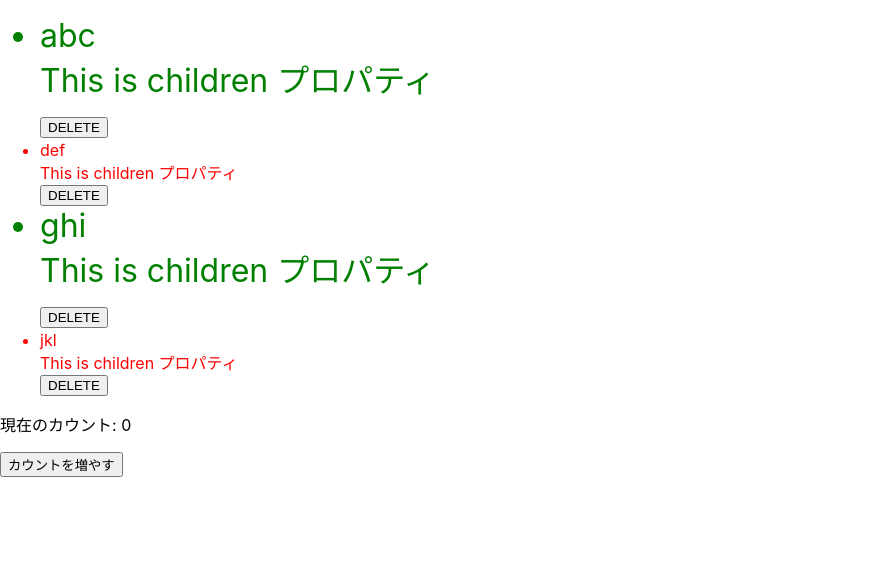
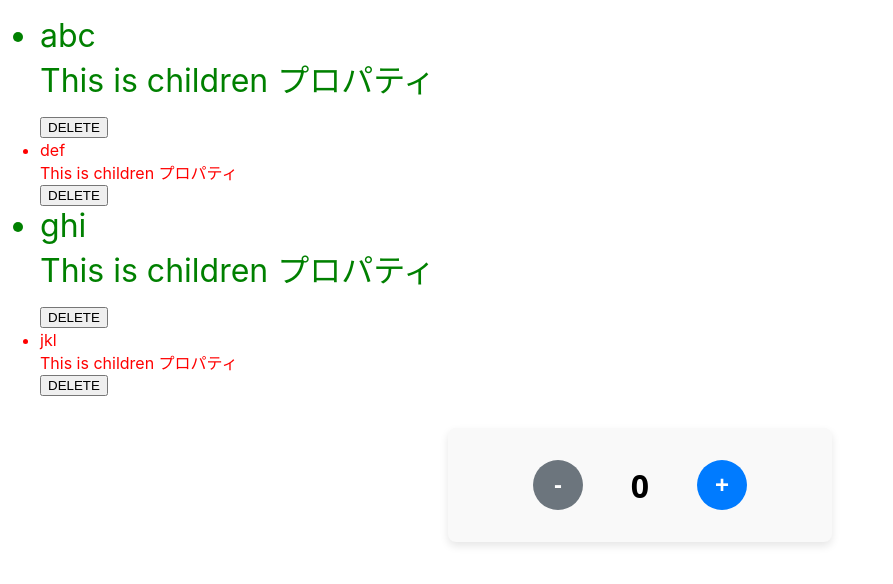
Before and after one commit to rikeda-cloud/react, a React (Create React App) app in the folder my-app/: page / in a window 1280 px wide. Shown: the top 584 px of the page, without its empty margins (0-893 px from the left). Built offline with nearby package versions, Linux system fonts and the light colour scheme.

Commit message:
[update] Count Component style by GeminiCLI

```diff
--- a/my-app/src/Count.tsx
+++ b/my-app/src/Count.tsx
@@ -1,3 +1,5 @@
+import React from 'react';
+
 // propsの型定義
 interface CountProps {
 	count: number;
@@ -5,16 +7,63 @@ interface CountProps {
 }
 
 export function Count({ count, setCount }: CountProps) {
-	// カウントをインクリメントする関数をイベントハンドラーとして定義
+	const INTERVAL = 0;
 	const handleIncrement = () => {
-		setCount(prevCount => prevCount + 1);
+		setTimeout(() => {setCount(prevCount => prevCount + 1)}, INTERVAL);
 	};
+	const handleDecrement = () => {
+		setTimeout(() => {setCount(prevCount => prevCount - 1)}, INTERVAL);
+	}
+
+    // --- Styles ---
+    const containerStyle: React.CSSProperties = {
+        display: 'flex',
+        alignItems: 'center',
+        justifyContent: 'center',
+        padding: '2rem',
+        margin: '2rem auto',
+        backgroundColor: '#f9f9f9',
+        borderRadius: '8px',
+        boxShadow: '0 4px 8px rgba(0, 0, 0, 0.1)',
+        maxWidth: '320px',
+        fontFamily: "system-ui, sans-serif",
+    };
+
+    const buttonStyle: React.CSSProperties = {
+        fontSize: '1.5rem',
+        fontWeight: 'bold',
+        color: 'white',
+        backgroundColor: '#007bff',
+        border: 'none',
+        borderRadius: '50%',
+        width: '50px',
+        height: '50px',
+        display: 'flex',
+        alignItems: 'center',
+        justifyContent: 'center',
+        cursor: 'pointer',
+        transition: 'background-color 0.2s',
+    };
+
+    const decrementButtonStyle: React.CSSProperties = {
+        ...buttonStyle,
+        backgroundColor: '#6c757d',
+    };
+
+    const countStyle: React.CSSProperties = {
+        fontSize: '2rem',
+        fontWeight: 'bold',
+        margin: '0 2rem',
+        minWidth: '50px',
+        textAlign: 'center',
+    };
+    // --- End Styles ---
 
 	return (
-		<div>
-			<p>現在のカウント: {count}</p>
-			{/* ボタンクリックでhandleIncrement関数を呼び出す */}
-			<button onClick={handleIncrement}>カウントを増やす</button>
+		<div style={containerStyle}>
+			<button style={decrementButtonStyle} onClick={handleDecrement}>-</button>
+			<span style={countStyle}>{count}</span>
+			<button style={buttonStyle} onClick={handleIncrement}>+</button>
 		</div>
 	);
 }
```
